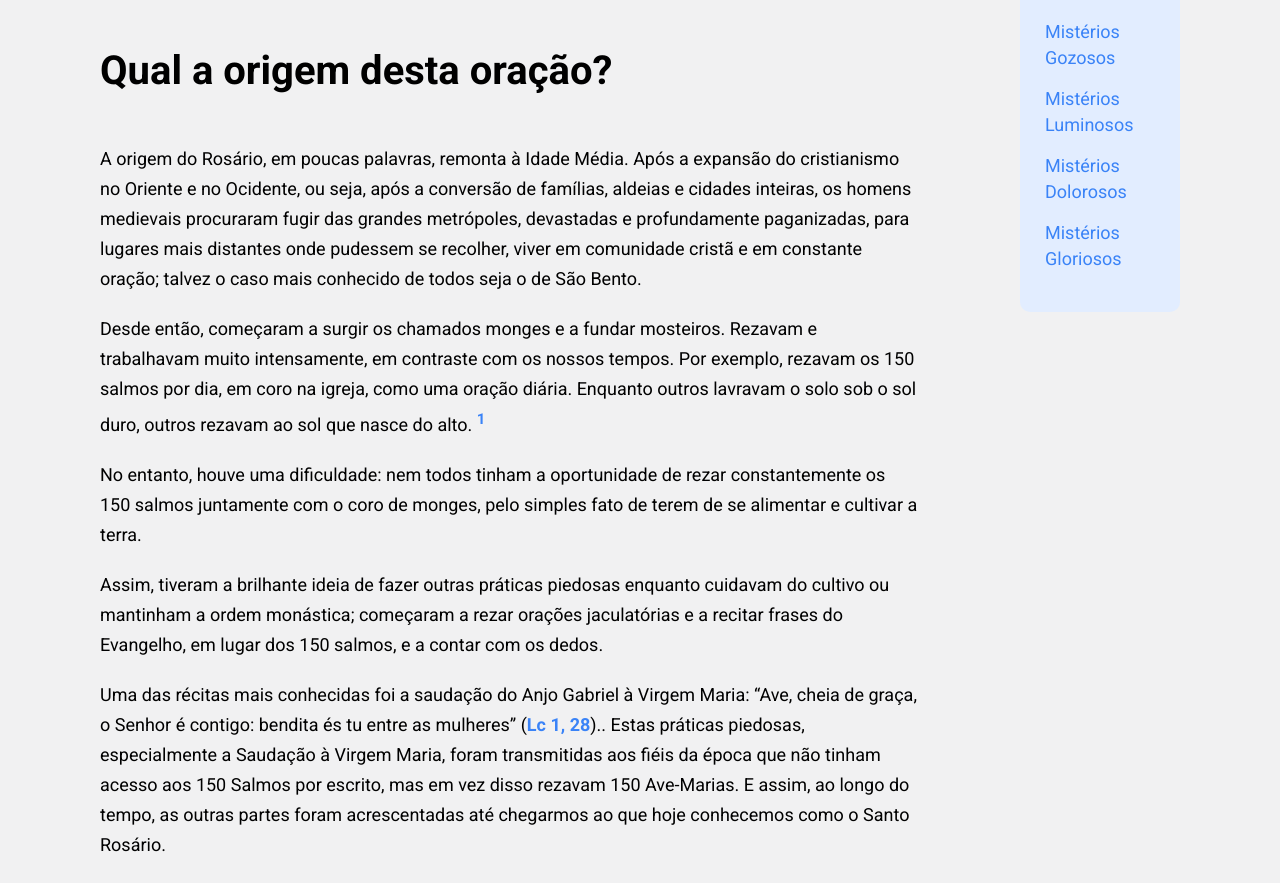
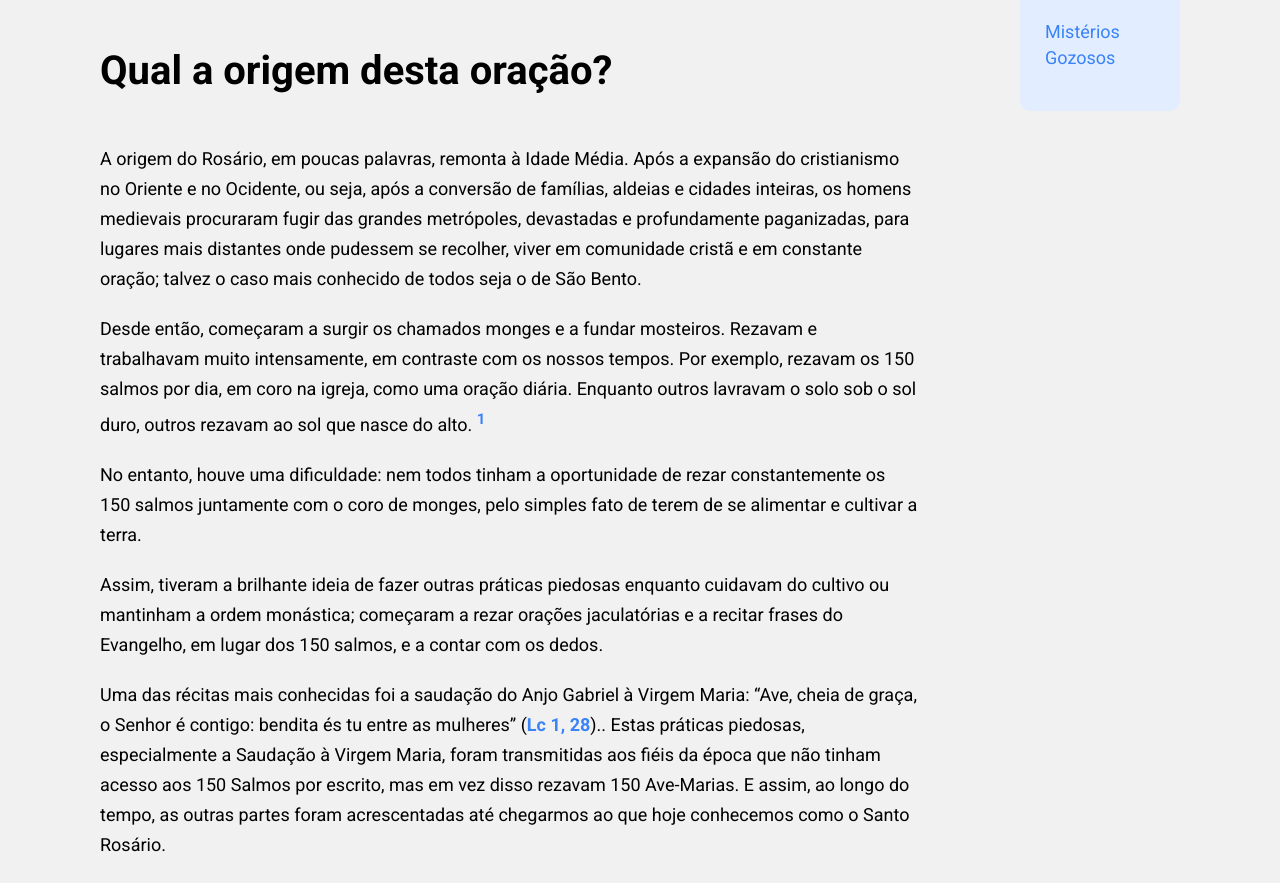
Before and after one commit to devMahaw/site_para_paroquia, a React (Vite) app: page /rosario in a window 1280 px wide. Shown: the part 1776-2659 px from the top of the page. Built offline with nearby package versions, Linux system fonts and the light colour scheme.

Commit message:
refactor: references change

```diff
--- a/src/pages/Rosario/index.tsx
+++ b/src/pages/Rosario/index.tsx
@@ -2667,9 +2667,6 @@ const Rosario = () => {
               O que são os mistérios do terço e por que devemos contemplá-los?
             </a>
             <a href="#gozozos">Mistérios Gozosos</a>
-            <a href="#luminosos">Mistérios Luminosos</a>
-            <a href="#dolorosos">Mistérios Dolorosos</a>
-            <a href="#gloriosos">Mistérios Gloriosos</a>
           </S.LinksContainer>
         </div>
       </div>
```
